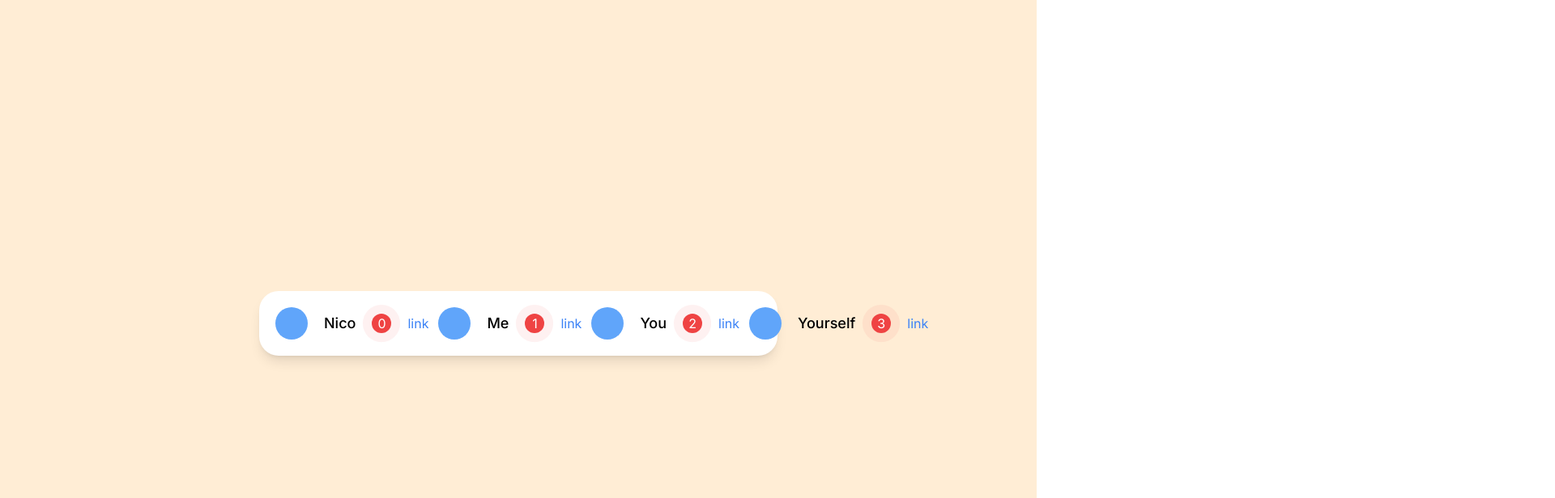
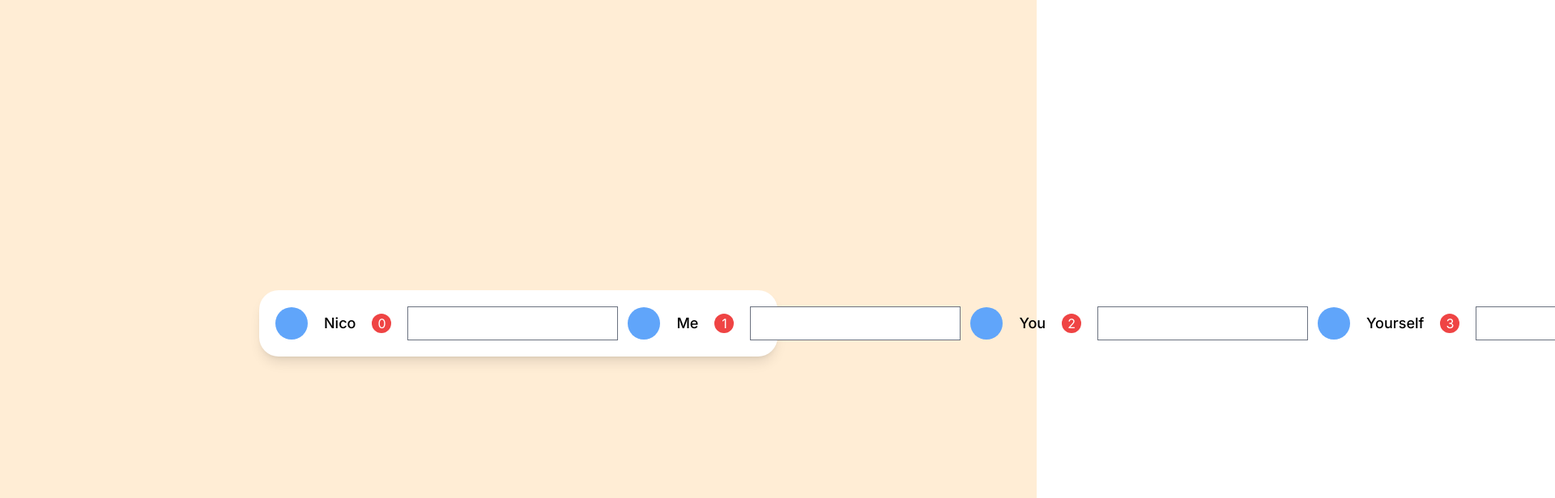
Before and after one commit to redbas3/carrot-market-reloaded, a Next.js app: page / in a window 1280 px wide. Shown: the top 616 px of the page at 81% size, 1920 px wide, since content can reach past the window. Built offline with nearby package versions, Linux system fonts and the light colour scheme.

Commit message:
#3.12 Plugins

```diff
--- a/app/page.tsx
+++ b/app/page.tsx
@@ -10,7 +10,7 @@ export default function Home() {
               <span className="z-10">{index}</span>
               <span className="size-6 bg-red-500 rounded-full absolute animate-ping" />
             </div>
-            <a className="btn">link</a>
+            <input type="text" />
           </div>
         ))}
       </div>
--- a/package.json
+++ b/package.json
@@ -9,6 +9,7 @@
     "lint": "next lint"
   },
   "dependencies": {
+    "@tailwindcss/forms": "^0.5.7",
     "next": "14.1.4",
     "react": "^18",
     "react-dom": "^18"
--- a/tailwind.config.ts
+++ b/tailwind.config.ts
@@ -18,6 +18,8 @@ const config: Config = {
       }
     },
   },
-  plugins: [],
+  plugins: [
+    require("@tailwindcss/forms"),
+  ],
 };
 export default config;
```
Also changed, not shown: 1 other file (tests, documents, lock files or other folders).
